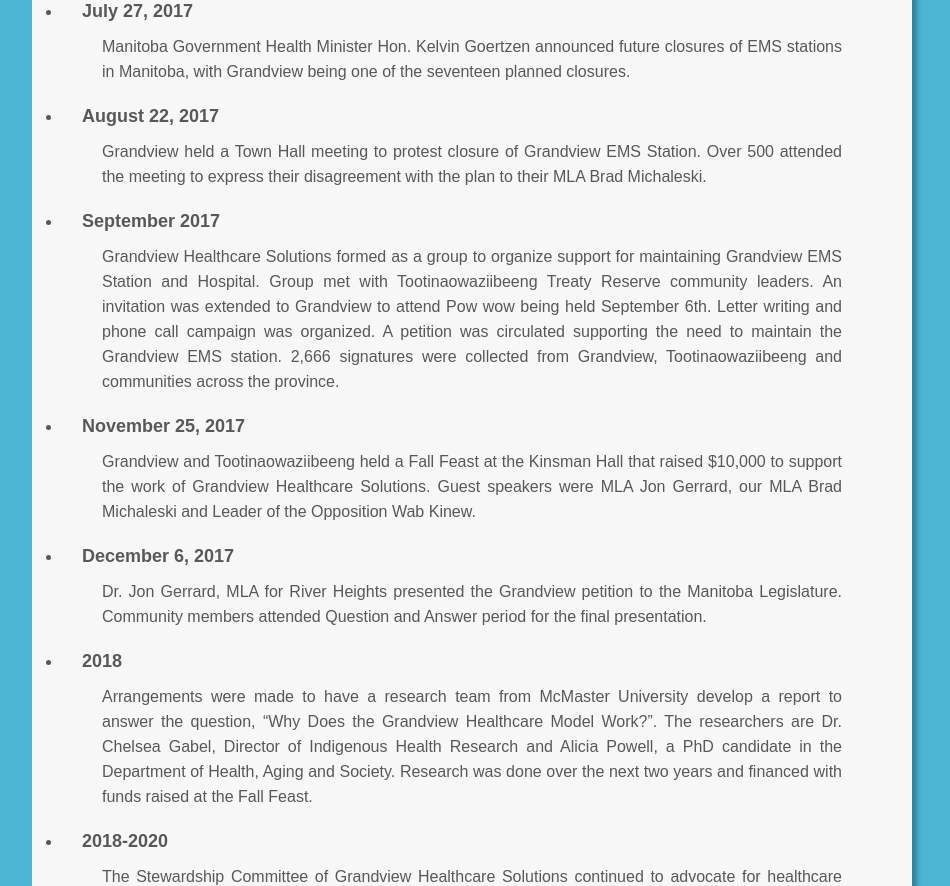
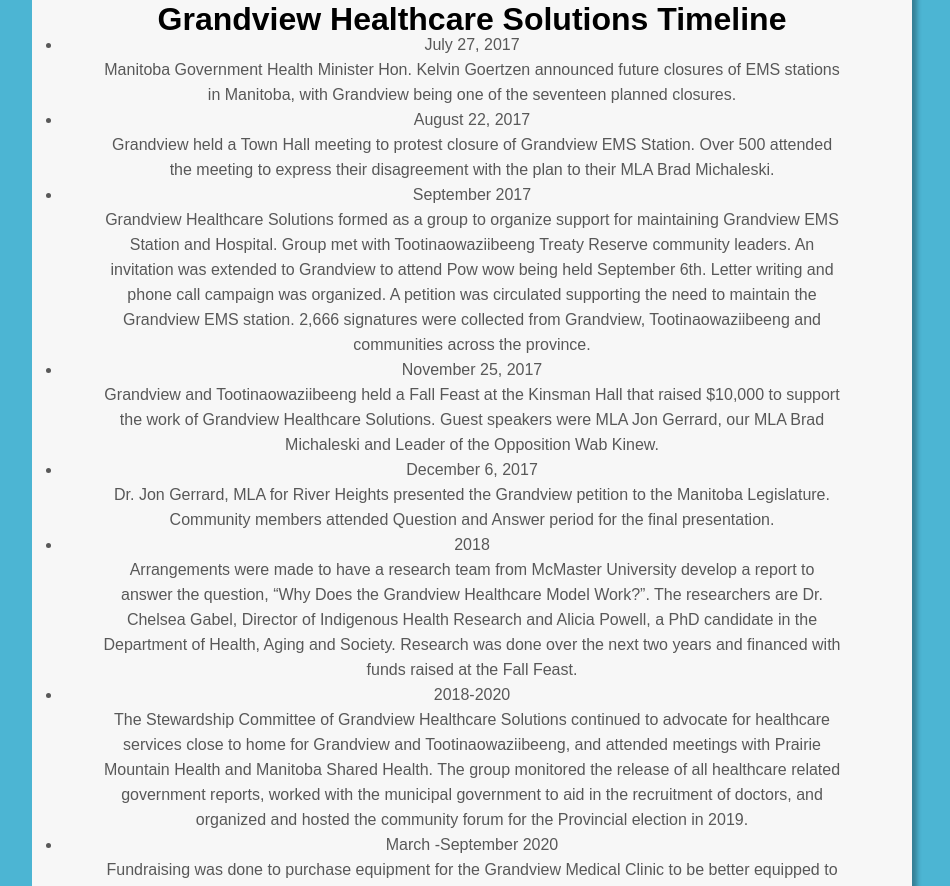
Before and after one commit to michaelakleer/rural-health-care-simplified, a React (Create React App) app: page / in a window 1280 px wide. Shown: the part 1480-2366 px from the top of the page, without its empty margins (168-1118 px from the left). Built offline with nearby package versions, Linux system fonts and the light colour scheme.

Commit message:
Updated info

```diff
--- a/src/components/About/About.js
+++ b/src/components/About/About.js
@@ -27,23 +27,24 @@
           <div className="imageOne">
             <img src={Chelsea} alt="portrait" className="chelseaPhoto" />
           </div>
-          <div className="bioOne">
+
           <p>
-              Dr. Gabel holds a <strong>Canada Research Chair</strong> in
-              Indigenous Well-Being, Community-Engagement, and Innovation and is
-              an Associate Professor in the Department of Health, Aging and
-              Society and the Indigenous Studies Program at McMaster University
-              in Hamilton, Ontario. Dr. Gabel is one of Canada’s leading
-              Indigenous scholars and has a unique set of perspectives and
-              expertise that has helped to advance Indigenous health and
-              well-being and self-determination efforts in Canada.
+            <span className="name">Dr. Gabel</span> holds a{" "}
+            <strong>Canada Research Chair</strong> in Indigenous Well-Being,
+            Community-Engagement, and Innovation and is an Associate Professor
+            in the Department of Health, Aging and Society and the Indigenous
+            Studies Program at McMaster University in Hamilton, Ontario. Dr.
+            Gabel is one of Canada’s leading Indigenous scholars and has a
+            unique set of perspectives and expertise that has helped to advance
+            Indigenous health and well-being and self-determination efforts in
+            Canada.
           </p>
           <br />
           <p>
             Dr. Gabel's research focuses on building partnerships with
             Indigenous communities across Canada and internationally to design
-              and implement health and well-being promoting interventions as a
-              way to address inequities.{" "}
+            and implement health and well-being promoting interventions as a way
+            to address inequities.{" "}
           </p>
           <br />
           <p>
@@ -52,30 +53,30 @@
             Institute dedicated to Indigenous ways of knowing and research and
             the former director of the{" "}
             <strong>Indigenous Studies Program</strong>. Dr. Gabel is involved
-              in a number of research collaborations across Canada that
-              integrate her expertise in community-based participatory research,
-              Indigenous health policy, digital technology, intervention
-              research and Indigenous health and well-being. She is a member of
-              the{" "}
+            in a number of research collaborations across Canada that integrate
+            her expertise in community-based participatory research, Indigenous
+            health policy, digital technology, intervention research and
+            Indigenous health and well-being. She is a member of the{" "}
             <strong>
               Canadian Institutes of Health Research (CIHR) Standing Committee
               on Ethics
             </strong>{" "}
-              that provides high-level strategic advice on the ethical, legal
-              and socio-cultural dimensions of CIHR's mandate and a member of
-              the <strong>Indigenous Advisory Circle (IAC)</strong> whose
-              purpose is to advise the Federation of the Humanities and Social
-              Science and to inform its efforts to advance reconciliation in the
-              post-secondary education sector in general, and in the humanities
-              and social sciences in particular.
+            that provides high-level strategic advice on the ethical, legal and
+            socio-cultural dimensions of CIHR's mandate and a member of the{" "}
+            <strong>Indigenous Advisory Circle (IAC)</strong> whose purpose is
+            to advise the Federation of the Humanities and Social Science and to
+            inform its efforts to advance reconciliation in the post-secondary
+            education sector in general, and in the humanities and social
+            sciences in particular.
           </p>
           <br />
           <p>
             Dr. Gabel has published in top journals in areas such as:
-              community-engaged research, bioethics, Indigenous women,
-              Indigenous health policy and Indigenous health and well-being.
+            community-engaged research, bioethics, Indigenous women, Indigenous
+            health policy and Indigenous health and well-being.
           </p>
-          </div>
+          <br />
+          <p>Email: gabelc@mcmaster.ca</p>
         </div>
         <div className="containerTwo">
           <div className="imageTwo">
@@ -83,12 +84,15 @@
           </div>
           <div className="bioTwo">
             <p>
-              Alicia Powell is a settler scholar and educator from Binbrook,
-              Ontario. Alicia holds a PhD in Health and Society from McMaster
-              University, and studies rural health, health equity and healthcare
-              in Canada. Alicia works in conservation, education and recreation,
-              and is vice-president of her local agricultural society.
+              <span className="name">Alicia Powell</span> is a settler scholar
+              and educator from Binbrook, Ontario. Alicia holds a PhD in Health
+              and Society from McMaster University, and studies rural health,
+              health equity and healthcare in Canada. Alicia works in
+              conservation, education and recreation, and is vice-president of
+              her local agricultural society.
             </p>
+            <br />
+            <p>Email: powellak@mcmaster.ca</p>
           </div>
         </div>
       </div>
--- a/src/components/Contact/Contact.js
+++ b/src/components/Contact/Contact.js
@@ -1,69 +1,59 @@
 import React from "react";
+import emailjs from "emailjs-com";
 import "./Contact.css";
 
 export default function Contact() {
+  function sendEmail(e) {
+    e.preventDefault();
+
+    emailjs
+      .sendForm(
+        "service_ju1513s",
+        "template_lhbmkl6",
+        e.target,
+        "user_yOjaPfQXiDFbgaUro5NwH"
+      )
+      .then(
+        (result) => {
+          console.log(result.text);
+        },
+        (error) => {
+          console.log(error.text);
+        }
+      );
+    e.target.reset();
+  }
+
   return (
     <div className="Contact">
-      <section className="contactOne">
-        <div className="container my-5 mt-5 mx-5 px-5">
-          <h2 className="title is-2 is-capitalized">Contact Us</h2>
-          <form action="" method="post">
-            <div className="field">
-              <label
-                for="name"
-                className="label is-size-4 has-text-weight-light"
-              ></label>
-              <div className="control has-icons-left">
+      <div className="container">
+        <form onSubmit={sendEmail}>
+          <input type="text" className="name" placeholder="Name" name="name" />
+          <input
+            type="email"
+            className="email"
+            placeholder="Email Address"
+            name="email"
+          />
           <input
             type="text"
-                  name="name"
-                  id="name"
-                  className="input"
-                  placeholder="Name"
-                  autofocus
+            className="subject"
+            placeholder="Subject"
+            name="subject"
           />
-                <span className="icon is-left">
-                  <i className="fa fa-user"></i>
-                </span>
-              </div>
-            </div>
-            <div className="field">
-              <label
-                for="email"
-                className="label is-size-4 has-text-weight-light"
-              ></label>
-              <div className="control has-icons-left">
-                <input
-                  type="email"
-                  name="email"
-                  id="email"
-                  className="input"
-                  placeholder="Email"
-                />
-                <span className="icon is-left">
-                  <i className="fa fa-envelope"></i>
-                </span>
-              </div>
-            </div>
-            <div className="field">
-              <label
-                for="message"
-                className="label is-size-4 has-text-weight-light"
-              ></label>
           <textarea
+            className="form-control"
+            id=""
+            cols="30"
+            rows="8"
+            placeholder="Your message"
             name="message"
-                id="message"
-                rows="5"
-                className="textarea is-medium"
-                placeholder="Message"
-              ></textarea>
-            </div>
-            <button type="submit" className="button  is-size-5">
-              Submit
-            </button>
+          >
+            {" "}
+          </textarea>
+          <input type="submit" className="btn btn-info" value="Submit" />
         </form>
       </div>
-      </section>
     </div>
   );
 }
--- a/src/components/Home/Home.js
+++ b/src/components/Home/Home.js
@@ -1,5 +1,6 @@
 import React from "react";
 import Timeline from "./Timeline";
+import SignUp from "./SignUp";
 import PdfDownload from "../../images/pdf-download.png";
 import WabKinew from "../../images/wabkinew2.jpg";
 import ReportImage from "../../images/report-image.jpg";
@@ -113,12 +114,17 @@
 
       <div className="homeThree">
         <div className="changeContainer">
-          <h2>Lorem ipsum dolor sit amet, consectetur adipiscing elit.</h2>
-          <button className="button change">Change.org</button>
+          <h2>
+            Join the movement to keep healthcare close to home. Register below
+            to keep in touch and learn more about how you can support rural
+            healthcare services.
+          </h2>
+          <SignUp />
         </div>
       </div>
       <div className="homeFour">
         <div className="timelineContainer">
+          <h1>Grandview Healthcare Solutions Timeline</h1>
           <Timeline />
         </div>
       </div>
--- a/src/components/Home/Timeline.js
+++ b/src/components/Home/Timeline.js
@@ -4,109 +4,165 @@
 export default function Timeline() {
   return (
     <div className="Timeline">
-      <h1>Grandview Healthcare Solutions Timeline</h1>
-      <ul>
-        <li className="date">
-          {" "}
-          <h2>July 27, 2017</h2>{" "}
+      <div className="containerTimeline">
+        <div className="main">
+          <ul className="timeline">
+            <li>
+              <time className="tmtime" datetime="2017-07-27">
+                <span>July 27, 2017</span>
+              </time>
+              <div className="icon icon-phone"></div>
+              <div className="label">
                 <p>
-            Manitoba Government Health Minister Hon. Kelvin Goertzen announced
-            future closures of EMS stations in Manitoba, with Grandview being
-            one of the seventeen planned closures.
+                  Manitoba Government Health Minister Hon. Kelvin Goertzen
+                  announced future closures of EMS stations in Manitoba, with
+                  Grandview being one of the seventeen planned closures.
                 </p>
+              </div>
             </li>
-        <li className="date">
-          <h2>August 22, 2017</h2>{" "}
-          <p>
-            Grandview held a Town Hall meeting to protest closure of Grandview
-            EMS Station. Over 500 attended the meeting to express their
-            disagreement with the plan to their MLA Brad Michaleski.
-          </p>
-        </li>
-        <li className="date">
-          <h2>September 2017</h2>{" "}
-          <p>
-            Grandview Healthcare Solutions formed as a group to organize support
-            for maintaining Grandview EMS Station and Hospital. Group met with
-            Tootinaowaziibeeng Treaty Reserve community leaders. An invitation
-            was extended to Grandview to attend Pow wow being held September
-            6th. Letter writing and phone call campaign was organized. A
-            petition was circulated supporting the need to maintain the
-            Grandview EMS station. 2,666 signatures were collected from
-            Grandview, Tootinaowaziibeeng and communities across the province.
-          </p>
-        </li>
-        <li className="date">
-          <h2>November 25, 2017</h2>{" "}
-          <p>
-            Grandview and Tootinaowaziibeeng held a Fall Feast at the Kinsman
-            Hall that raised $10,000 to support the work of Grandview Healthcare
-            Solutions. Guest speakers were MLA Jon Gerrard, our MLA Brad
-            Michaleski and Leader of the Opposition Wab Kinew.
-          </p>
-        </li>
-        <li className="date">
-          <h2>December 6, 2017</h2>{" "}
+            <li>
+              <time className="tmtime" datetime="2017-08-22">
+                <span>August 22, 2017</span>
+              </time>
+              <div className="icon icon-phone"></div>
+              <div className="label">
                 <p>
                   {" "}
+                  Grandview held a Town Hall meeting to protest closure of
+                  Grandview EMS Station. Over 500 attended the meeting to
+                  express their disagreement with the plan to their MLA Brad
+                  Michaleski.
+                </p>
+              </div>
+            </li>
+            <li>
+              <time className="tmtime" datetime="2017-09-01">
+                <span>September 2017</span>
+              </time>
+              <div className="icon icon-phone"></div>
+              <div className="label">
+                <p>
+                  Grandview Healthcare Solutions formed as a group to organize
+                  support for maintaining Grandview EMS Station and Hospital.
+                  Group met with Tootinaowaziibeeng Treaty Reserve community
+                  leaders. An invitation was extended to Grandview to attend Pow
+                  wow being held September 6th. Letter writing and phone call
+                  campaign was organized. A petition was circulated supporting
+                  the need to maintain the Grandview EMS station. 2,666
+                  signatures were collected from Grandview, Tootinaowaziibeeng
+                  and communities across the province.
+                </p>
+              </div>
+            </li>
+            <li>
+              <time className="tmtime" datetime="2017-11-25">
+                <span>November 25, 2017</span>
+              </time>
+              <div className="icon icon-phone"></div>
+              <div className="label">
+                <p>
+                  {" "}
+                  Grandview and Tootinaowaziibeeng held a Fall Feast at the
+                  Kinsman Hall that raised $10,000 to support the work of
+                  Grandview Healthcare Solutions. Guest speakers were MLA Jon
+                  Gerrard, our MLA Brad Michaleski and Leader of the Opposition
+                  Wab Kinew.
+                </p>
+              </div>
+            </li>
+            <li>
+              <time className="tmtime" datetime="2017-12-06">
+                <span>December 6, 2017</span>
+              </time>
+              <div className="icon icon-phone"></div>
+              <div className="label">
+                <p>
                   Dr. Jon Gerrard, MLA for River Heights presented the Grandview
-            petition to the Manitoba Legislature. Community members attended
-            Question and Answer period for the final presentation.
+                  petition to the Manitoba Legislature. Community members
+                  attended Question and Answer period for the final
+                  presentation.
                 </p>
+              </div>
             </li>
-        <li className="date">
-          <h2>2018</h2>{" "}
+            <li>
+              <time className="tmtime" datetime="2018">
+                <span>2018</span>
+              </time>
+              <div className="icon icon-phone"></div>
+              <div className="label">
                 <p>
+                  {" "}
                   Arrangements were made to have a research team from McMaster
-            University develop a report to answer the question, “Why Does the
-            Grandview Healthcare Model Work?”. The researchers are Dr. Chelsea
-            Gabel, Director of Indigenous Health Research and Alicia Powell, a
-            PhD candidate in the Department of Health, Aging and Society.
-            Research was done over the next two years and financed with funds
-            raised at the Fall Feast.
+                  University develop a report to answer the question, “Why Does
+                  the Grandview Healthcare Model Work?”. The researchers are Dr.
+                  Chelsea Gabel, Director of Indigenous Health Research and
+                  Alicia Powell, a PhD candidate in the Department of Health,
+                  Aging and Society. Research was done over the next two years
+                  and financed with funds raised at the Fall Feast.
                 </p>
+              </div>
             </li>
-        <li className="date">
-          <h2>2018-2020</h2>{" "}
+            <li>
+              <time className="tmtime" datetime="2018-2020">
+                <span>2018-2020</span>
+              </time>
+              <div className="icon icon-phone"></div>
+              <div className="label">
                 <p>
                   The Stewardship Committee of Grandview Healthcare Solutions
-            continued to advocate for healthcare services close to home for
-            Grandview and Tootinaowaziibeeng, and attended meetings with Prairie
-            Mountain Health and Manitoba Shared Health. The group monitored the
-            release of all healthcare related government reports, worked with
-            the municipal government to aid in the recruitment of doctors, and
-            organized and hosted the community forum for the Provincial election
-            in 2019.
+                  continued to advocate for healthcare services close to home
+                  for Grandview and Tootinaowaziibeeng, and attended meetings
+                  with Prairie Mountain Health and Manitoba Shared Health. The
+                  group monitored the release of all healthcare related
+                  government reports, worked with the municipal government to
+                  aid in the recruitment of doctors, and organized and hosted
+                  the community forum for the Provincial election in 2019.
                 </p>
+              </div>
             </li>
-        <li className="date">
-          <h2>March-September 2020</h2>{" "}
+            <li>
+              <time className="tmtime" datetime="2020-03-01">
+                <span>March -September 2020</span>
+              </time>
+              <div className="icon icon-phone"></div>
+              <div className="label">
                 <p>
-            Fundraising was done to purchase equipment for the Grandview Medical
-            Clinic to be better equipped to handle possible Covid 19 outbreaks.
-            We worked with non profit organizations to provide food to the staff
-            of both the hospital and PCH during the covid shutdown
+                  Fundraising was done to purchase equipment for the Grandview
+                  Medical Clinic to be better equipped to handle possible Covid
+                  19 outbreaks. We worked with non profit organizations to
+                  provide food to the staff of both the hospital and PCH during
+                  the covid shutdown
                 </p>
+              </div>
             </li>
-        <li className="date">
-          <h2>November/December 2020</h2>{" "}
+            <li>
+              <time className="tmtime" datetime="2020-11-01">
+                <span>November -December 2020</span>
+              </time>
+              <div className="icon icon-phone"></div>
+              <div className="label">
                 <p>
                   November 25, Prairie Mountain Health announced the closure of
-            Grandview District Hospital effective November 26, to move hospital
-            staff to the Grandview Personal Care Home to deal with a Covid 19
-            outbreak. Grandview Healthcare Solutions arranged a car rally for
-            the morning of November 26 to escort patients from Grandview
-            Hospital being moved to Dauphin Hospital. This served as a community
-            protest on not being consulted about the hospital closure and the
-            possibility of other solutions. The group continued to advocate for
-            the reopening of the hospital. Chief and Council of
-            Tootnaowaziibeeng Treaty Reserve posted their letter to the Manitoba
-            Government, in local newspapers, that they would be taking legal
-            actions if the hospital was not reopened. Prairie Mountain Health
-            reopened the Grandview District Hospital December 21, 2020.
+                  Grandview District Hospital effective November 26, to move
+                  hospital staff to the Grandview Personal Care Home to deal
+                  with a Covid 19 outbreak. Grandview Healthcare Solutions
+                  arranged a car rally for the morning of November 26 to escort
+                  patients from Grandview Hospital being moved to Dauphin
+                  Hospital. This served as a community protest on not being
+                  consulted about the hospital closure and the possibility of
+                  other solutions. The group continued to advocate for the
+                  reopening of the hospital. Chief and Council of
+                  Tootnaowaziibeeng Treaty Reserve posted their letter to the
+                  Manitoba Government, in local newspapers, that they would be
+                  taking legal actions if the hospital was not reopened. Prairie
+                  Mountain Health reopened the Grandview District Hospital
+                  December 21, 2020.
                 </p>
+              </div>
             </li>
           </ul>
         </div>
+      </div>
+    </div>
   );
 }
```
Lines whose indentation alone changed are shown as unchanged.
